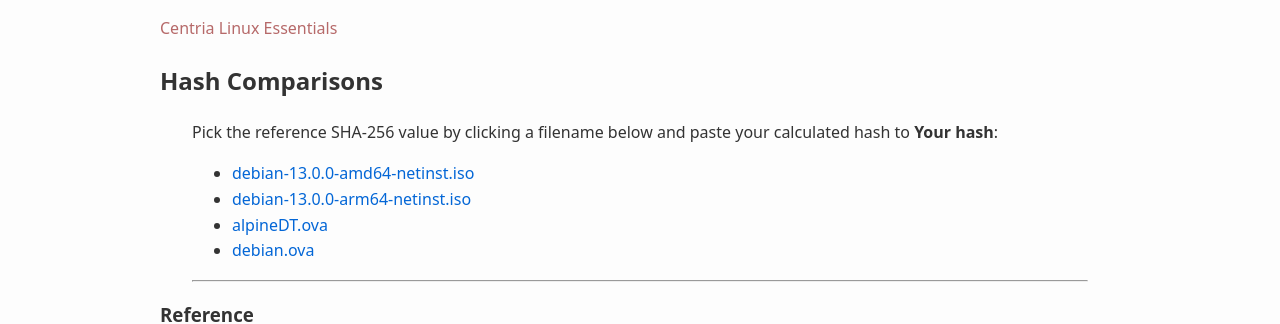
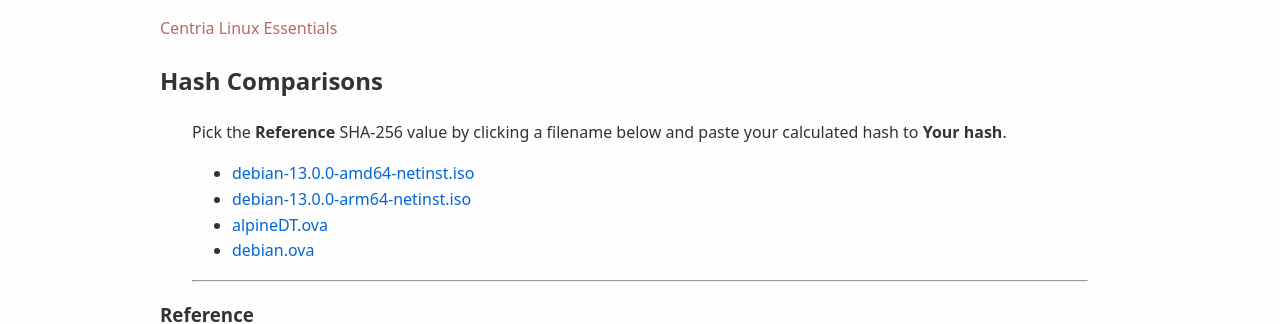
Before and after one commit to averkoc/lx, a Jekyll site: the page built from docs/hash.md, in a window 1280 px wide. Shown: the top 324 px of the page. Built offline with Jekyll 4.4.1, drawn with Linux system fonts in a browser that asks for light colours.

```diff
--- a/docs/hash.md
+++ b/docs/hash.md
@@ -5,7 +5,7 @@ title: ""
 
 ## Hash Comparisons
 
-Pick the reference SHA-256 value by clicking a filename below and paste your calculated hash to **Your hash**:
+Pick the **Reference** SHA-256 value by clicking a filename below and paste your calculated hash to **Your hash**.
 
 <ul style="line-height: 1.6;">
 {% for item in site.data.hashes %}
```
